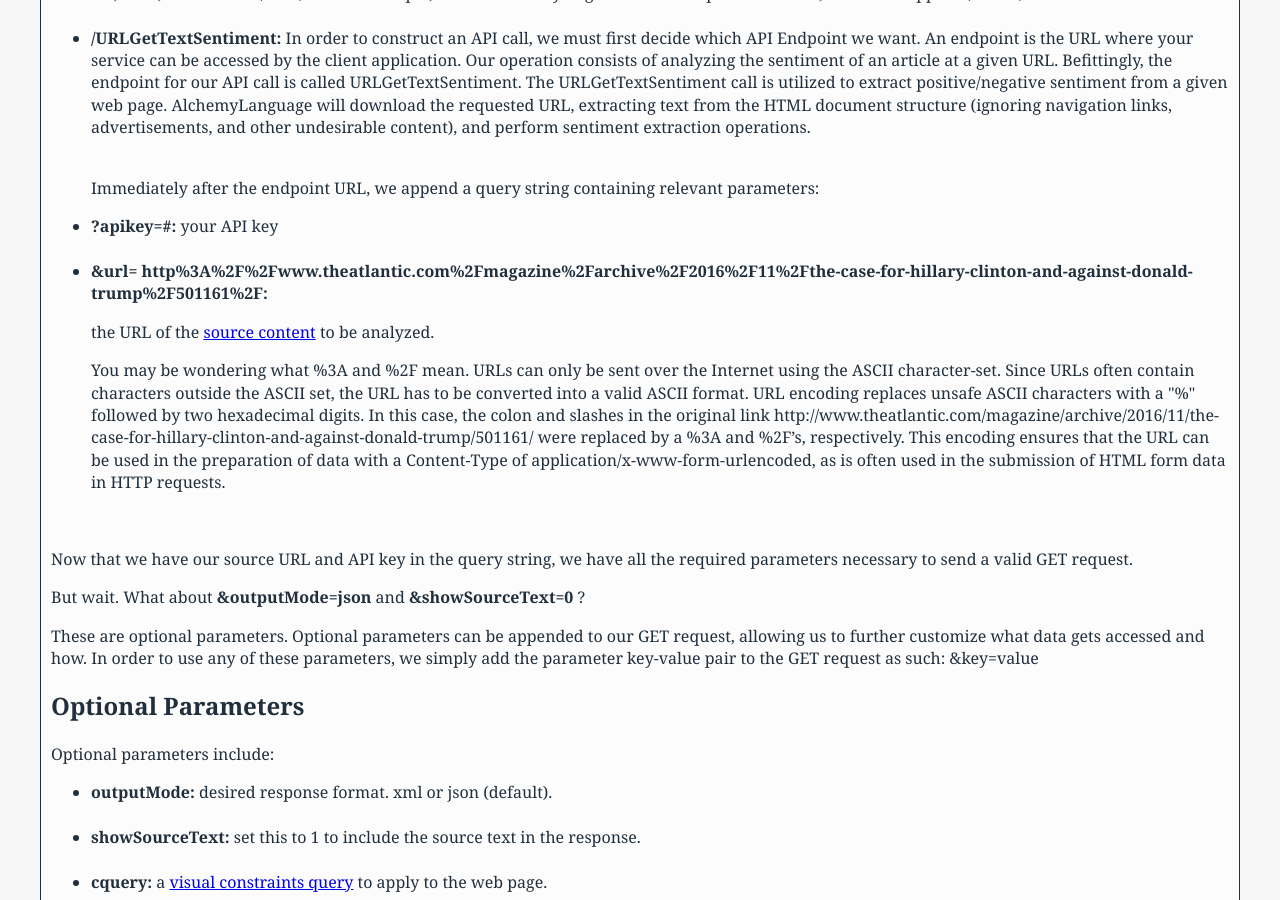
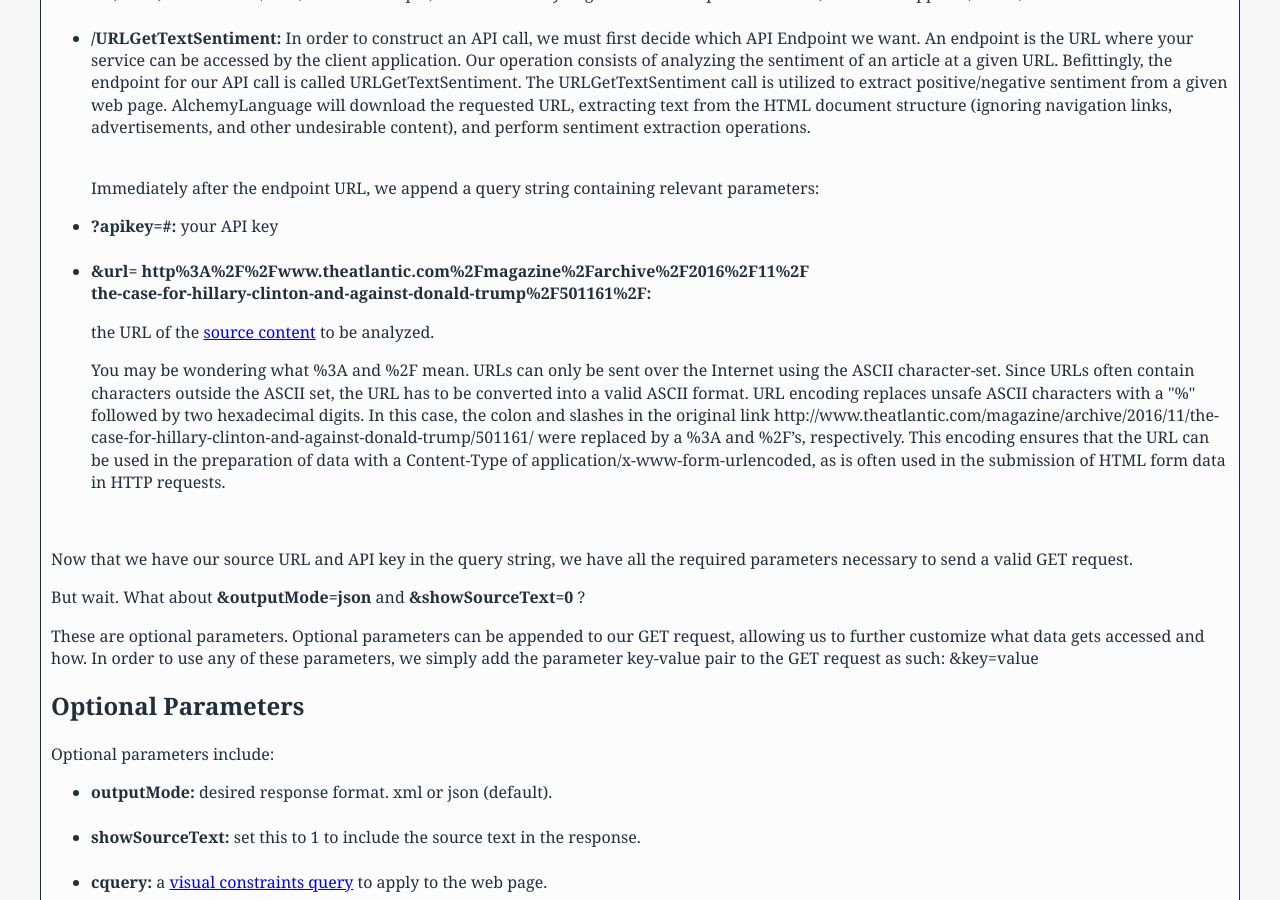
Before and after one commit to lenaz/How-To-Guide, a Jekyll site: the page built from request.html, in a window 1280 px wide and 900 px high, scrolled down 913 px. Built offline with Jekyll 4.4.1, drawn with Linux system fonts in a browser that asks for light colours; Markdown is read by kramdown in place of the engine named in the settings.

Commit message:
Update request.html

```diff
--- a/request.html
+++ b/request.html
@@ -43,7 +43,7 @@ layout: default
 <p>Immediately after the endpoint URL, we append a query string containing relevant parameters:</p>
 <li><strong>?apikey=#:</strong> your API key</li>
 <br>
-<li><strong>&amp;url= http%3A%2F%2Fwww.theatlantic.com%2Fmagazine%2Farchive%2F2016%2F11%2Fthe-case-for-hillary-clinton-and-against-donald-trump%2F501161%2F:</strong>
+<li><strong>&amp;url= http%3A%2F%2Fwww.theatlantic.com%2Fmagazine%2Farchive%2F2016%2F11%2F<br>the-case-for-hillary-clinton-and-against-donald-trump%2F501161%2F:</strong>
   <p>the URL of the <a href="http://www.theatlantic.com/magazine/archive/2016/11/the-case-for-hillary-clinton-and-against-donald-trump/501161/" target="_blank">source content</a> to be analyzed.</p>
 
 <p>You may be wondering what %3A and %2F mean. URLs can only be sent over the Internet using the ASCII character-set. Since URLs often contain characters outside the ASCII set, the URL has to be converted into a valid ASCII format. URL encoding replaces unsafe ASCII characters with a "%" followed by two hexadecimal digits. In this case, the colon and slashes in the original link http://www.theatlantic.com/magazine/archive/2016/11/the-case-for-hillary-clinton-and-against-donald-trump/501161/ were replaced by a %3A and %2F’s, respectively. This encoding ensures that the URL can be used in the preparation of data with a Content-Type of application/x-www-form-urlencoded, as is often used in the submission of HTML form data in HTTP requests.</p>
```
